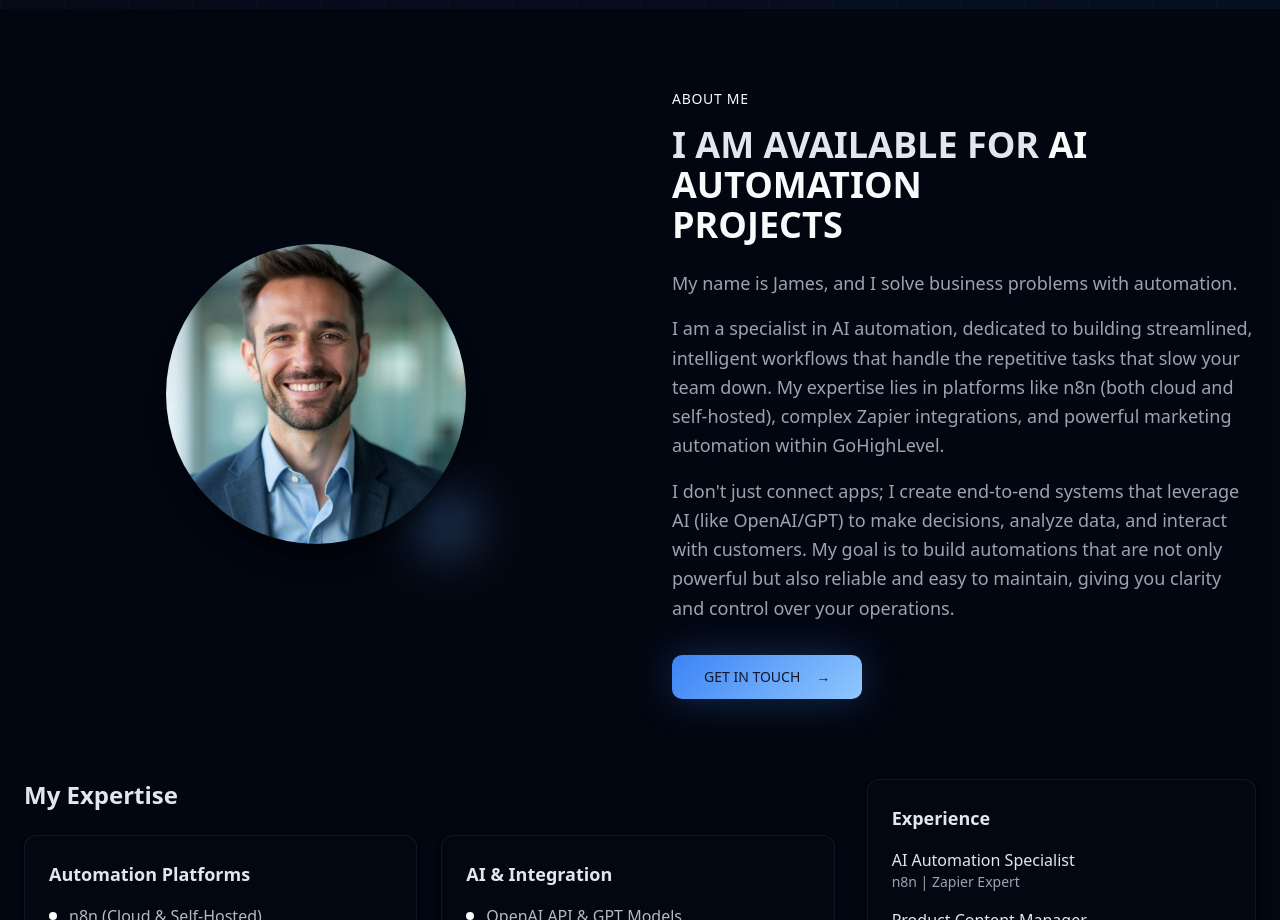
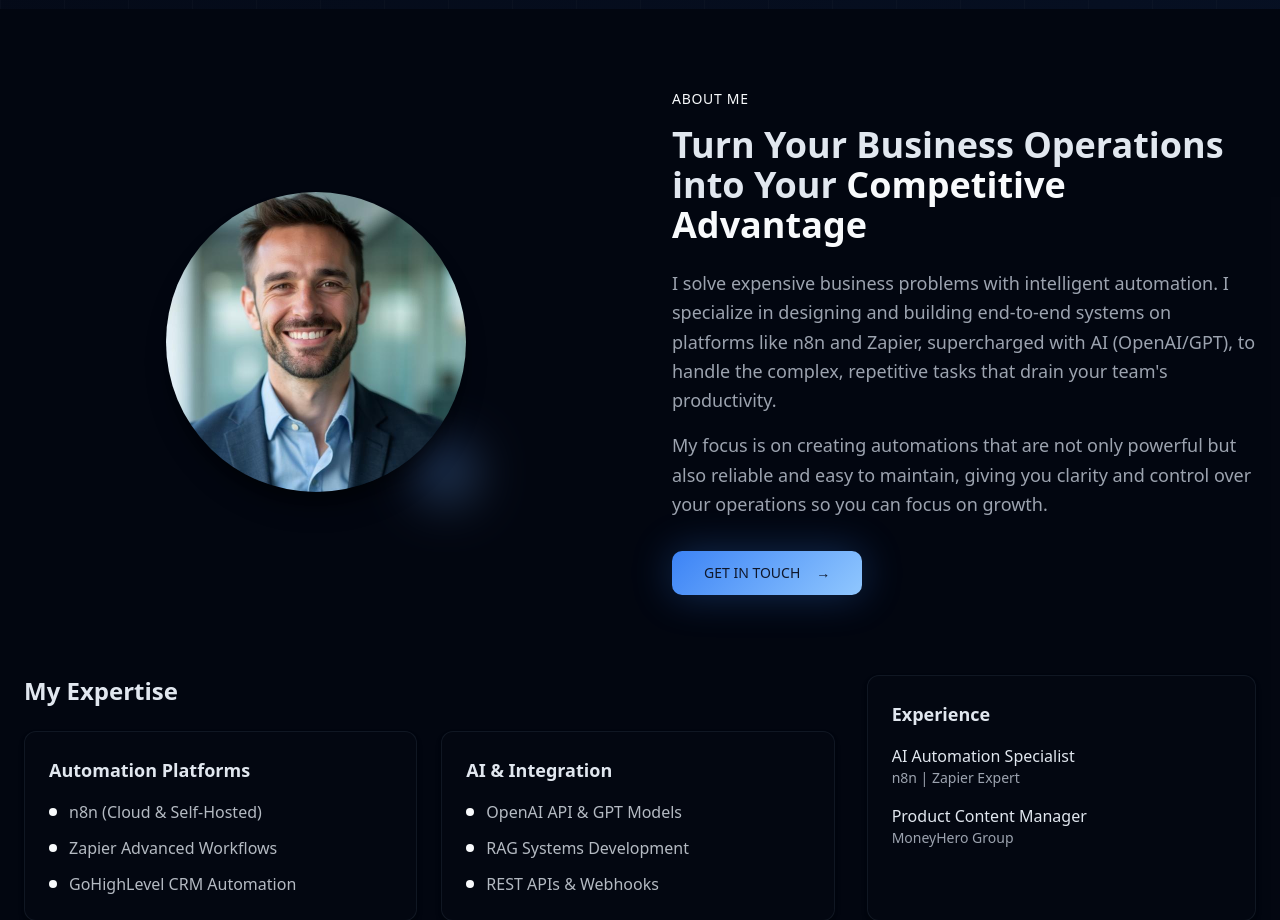
Before and after one commit to Erihaven/james-flows, a React (Vite) app: page / in a window 1280 px wide. Shown: the part 820-1740 px from the top of the page. Built offline with nearby package versions, Linux system fonts and the light colour scheme.

Commit message:
Refactor About Me section text

```diff
--- a/src/components/About.tsx
+++ b/src/components/About.tsx
@@ -29,16 +29,12 @@ const About = () => {
             <div>
               <div className="text-primary text-sm font-medium tracking-wider mb-4">ABOUT ME</div>
               <h2 className="text-3xl lg:text-4xl font-bold mb-6">
-                I AM AVAILABLE FOR <span className="text-primary">AI AUTOMATION</span>
-                <br />
-                <span className="text-primary">PROJECTS</span>
+                Turn Your Business Operations into Your <span className="text-primary">Competitive Advantage</span>
               </h2>
               <div className="text-lg text-muted-foreground leading-relaxed mb-8 space-y-4">
-                <p>My name is James, and I solve business problems with automation.</p>
+                <p>I solve expensive business problems with intelligent automation. I specialize in designing and building end-to-end systems on platforms like n8n and Zapier, supercharged with AI (OpenAI/GPT), to handle the complex, repetitive tasks that drain your team's productivity.</p>
 
-                <p>I am a specialist in AI automation, dedicated to building streamlined, intelligent workflows that handle the repetitive tasks that slow your team down. My expertise lies in platforms like n8n (both cloud and self-hosted), complex Zapier integrations, and powerful marketing automation within GoHighLevel.</p>
-
-                <p>I don't just connect apps; I create end-to-end systems that leverage AI (like OpenAI/GPT) to make decisions, analyze data, and interact with customers. My goal is to build automations that are not only powerful but also reliable and easy to maintain, giving you clarity and control over your operations.</p>
+                <p>My focus is on creating automations that are not only powerful but also reliable and easy to maintain, giving you clarity and control over your operations so you can focus on growth.</p>
               </div>
 
               <Button
```
